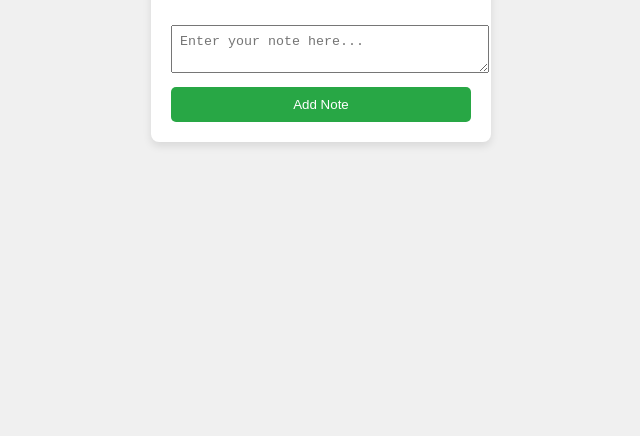
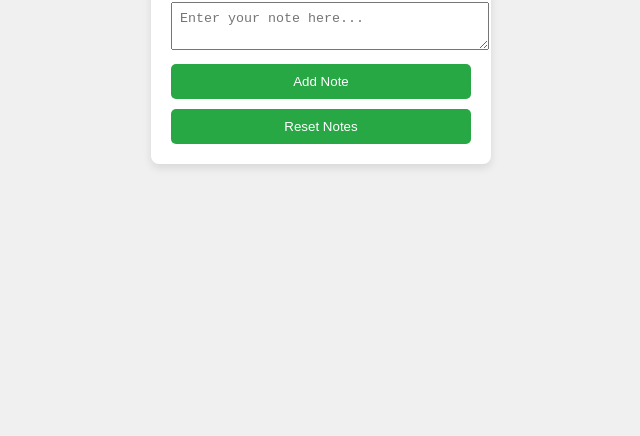
Before and after one commit to Ishworbadu/ishworbadu.github.io, a plain HTML site: page index.html in a window 1280 px wide. Shown: the part 364-800 px from the top of the page, without its empty margins (319-959 px from the left). Drawn offline with Linux system fonts and the light colour scheme.

Commit message:
reset button

```diff
--- a/index.html
+++ b/index.html
@@ -12,6 +12,7 @@
         <ul id="notes"></ul>
         <textarea id="newNote" placeholder="Enter your note here..."></textarea>
         <button onclick="addNote()">Add Note</button>
+        <button onclick="resetNotes()">Reset Notes</button>
     </div>
     <script src="script.js"></script>
 </body>
```
